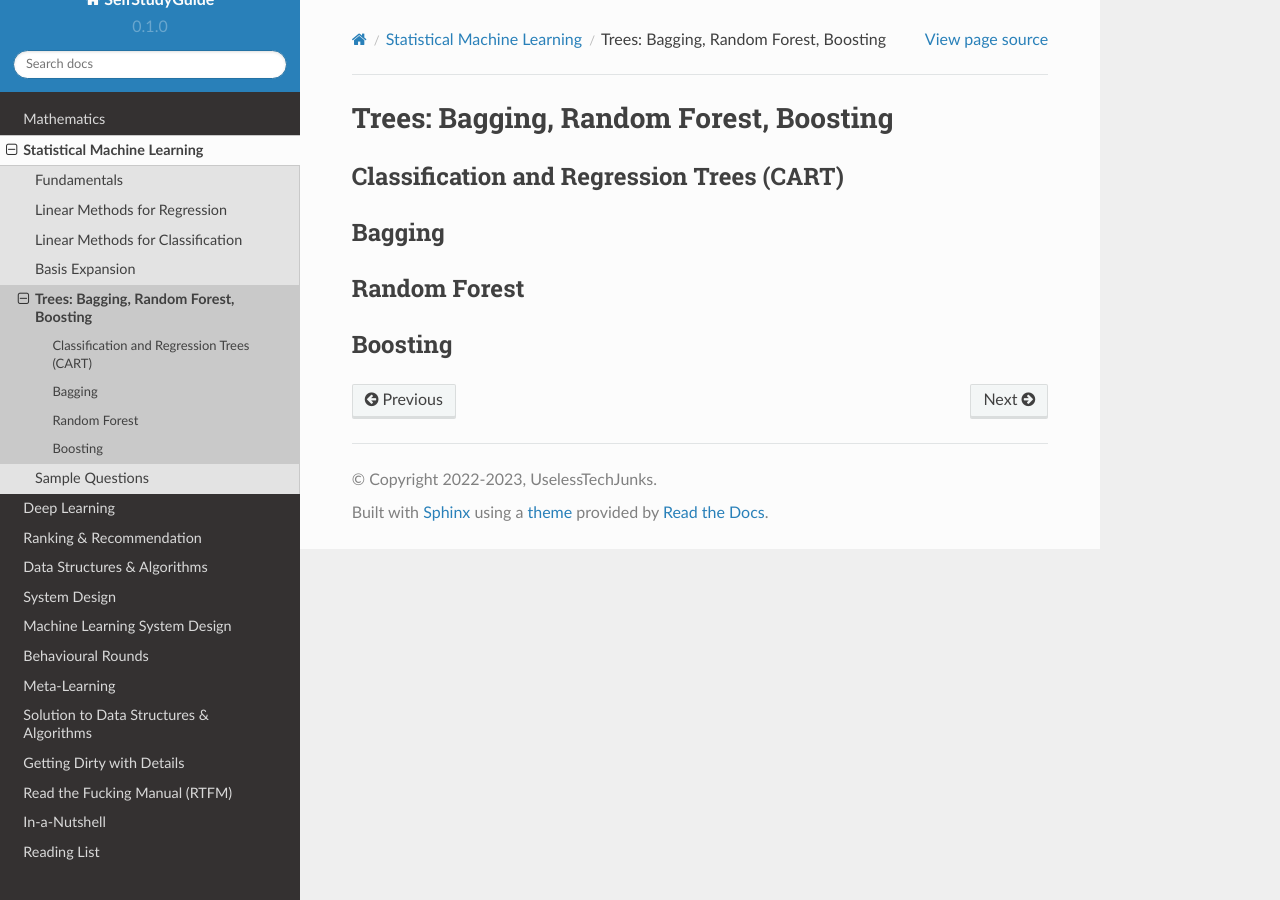
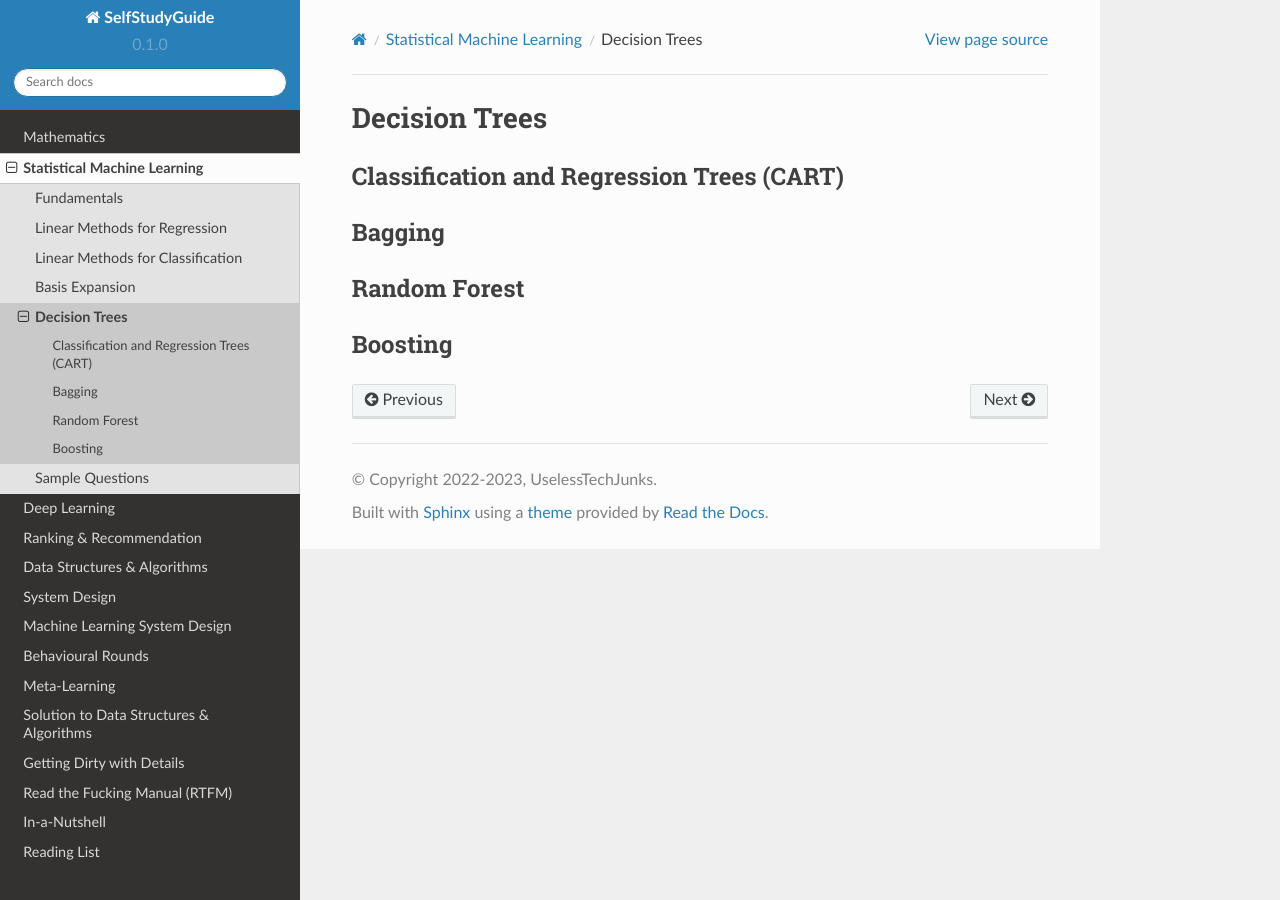
Before and after one commit to uselesstechjunks/leetcode, a Sphinx documentation site: the page built from docs/source/ml/dt.rst, in a window 1280 px wide. Built offline with Sphinx 7.4.7 and the Read the Docs theme 2.0.0, drawn with Linux system fonts in a browser that asks for light colours.

Commit message:
Update dt.rst

```diff
--- a/docs/source/ml/dt.rst
+++ b/docs/source/ml/dt.rst
@@ -1,5 +1,5 @@
 ###################################################################################
-Trees: Bagging, Random Forest, Boosting
+Decision Trees
 ###################################################################################
 
 ***********************************************************************************
```
